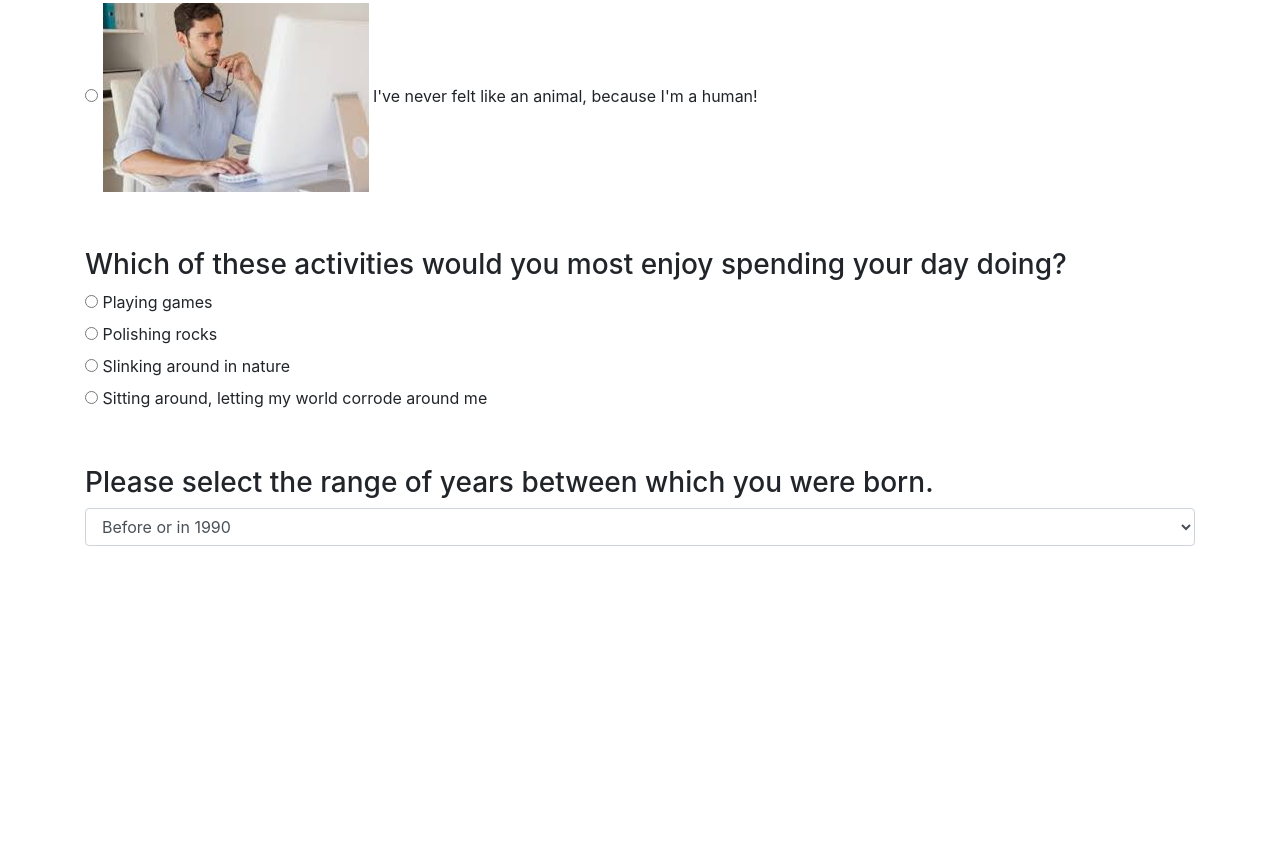
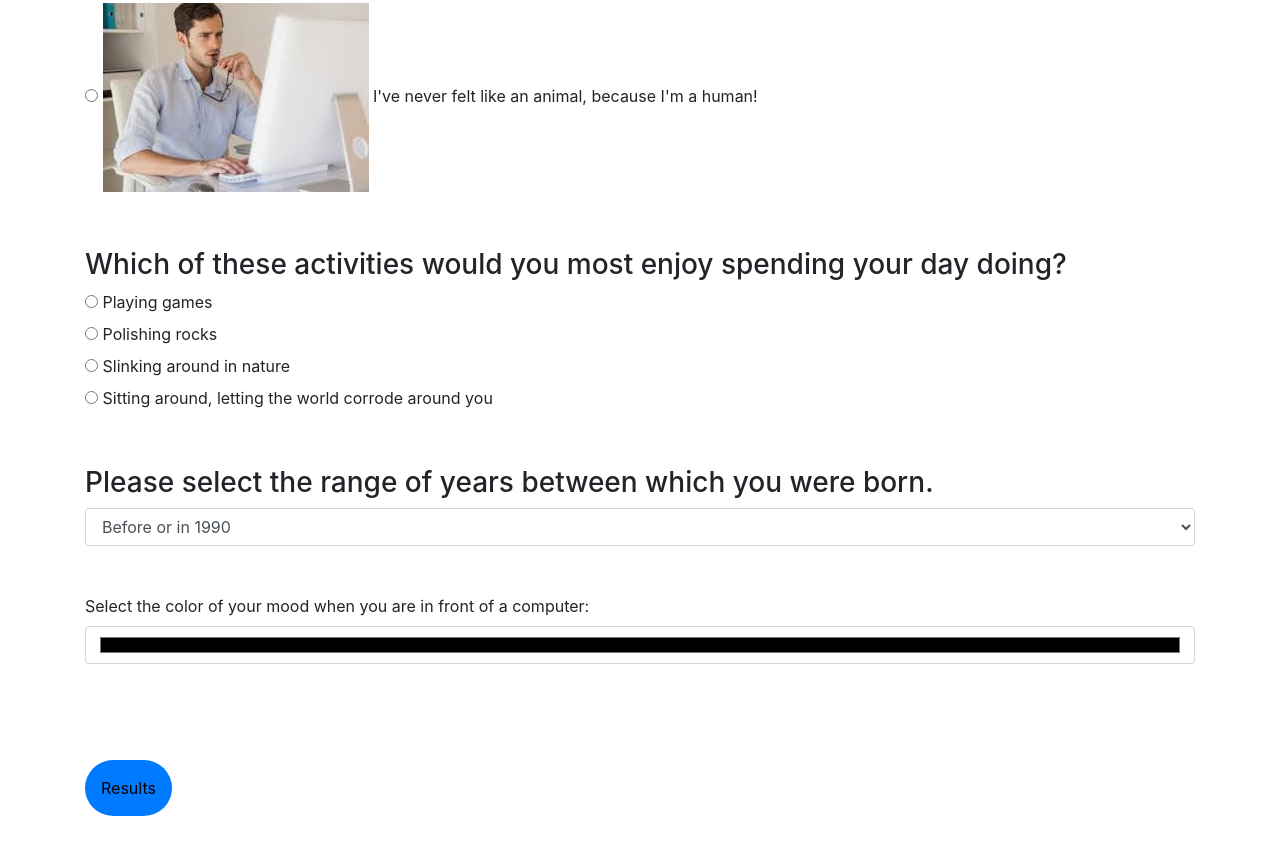
Before and after one commit to besscampbell/language-suggester, a plain HTML site: page index.html in a window 1280 px wide. Shown: the part 1238-2092 px from the top of the page. Before the commit the page ends 1840 px from the top, so only its background shows below. Drawn offline with Linux system fonts and the light colour scheme.

Commit message:
Add color form input for question 5, results button, and styling for button.

```diff
--- a/css/styles.css
+++ b/css/styles.css
@@ -0,0 +1,6 @@
+.btn-primary{
+  border-radius: 75rem;
+  padding: 1em;
+  margin: 5em auto;
+  color: black
+}
--- a/index.html
+++ b/index.html
@@ -100,7 +100,7 @@
         <div class="radio">
           <label>
             <input type="radio" name="activities" value="nothing">
-            Sitting around, letting my world corrode around me
+            Sitting around, letting the world corrode around you
           </label>
         </div>
       </div>
@@ -116,8 +116,12 @@
       </div>
       <!--Q5-->
       <div class="pt-5">
-        <h3></h3>
+        <div class="form-group">
+          <label for="color">Select the color of your mood when you are in front of a computer:</label>
+          <input id="color" class="form-control" type="color">
+        </div>
       </div>
+      <buttom type="submit" class="btn-primary">Results</buttom>
     </form>
 
   </div>
```
